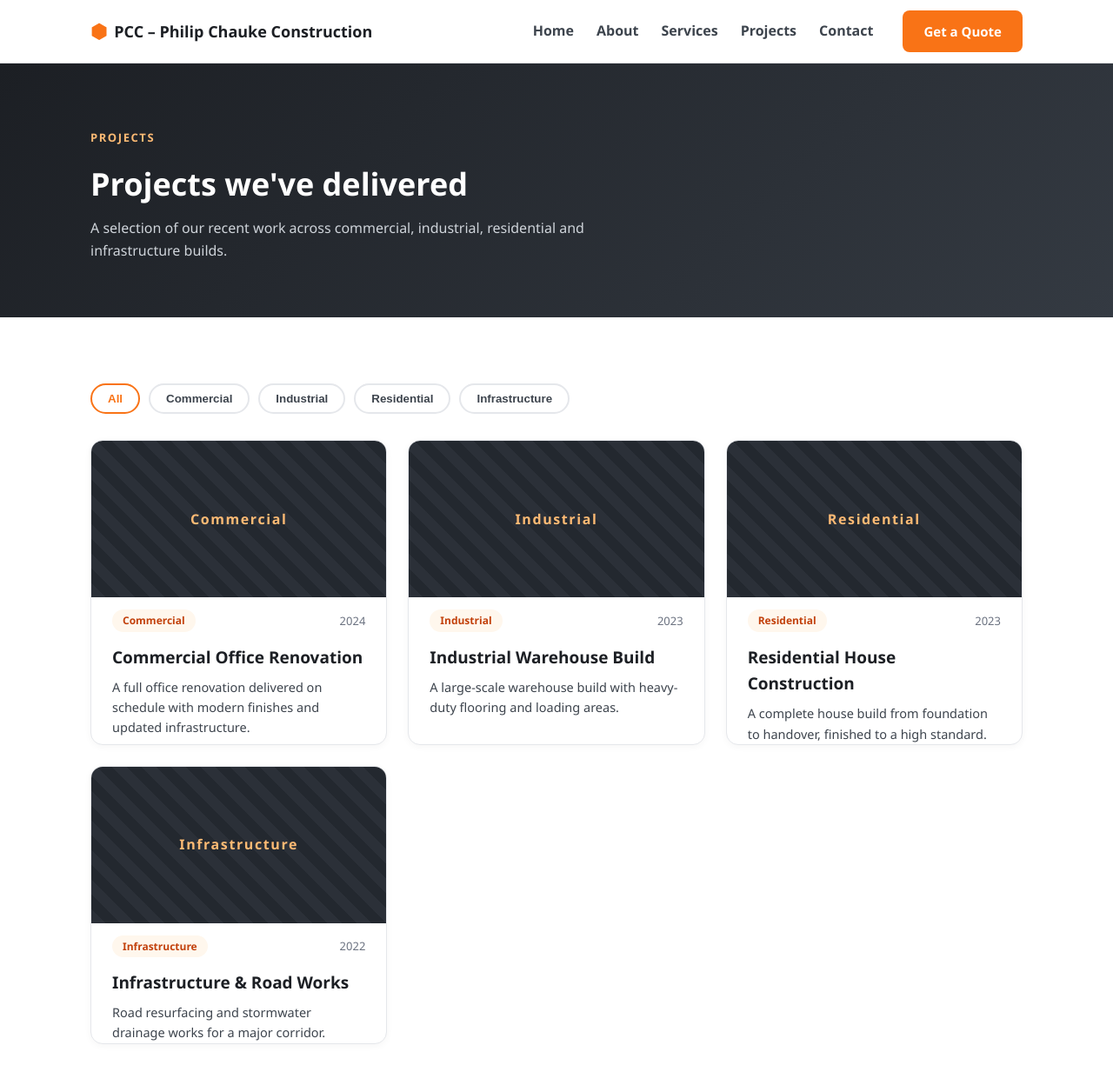
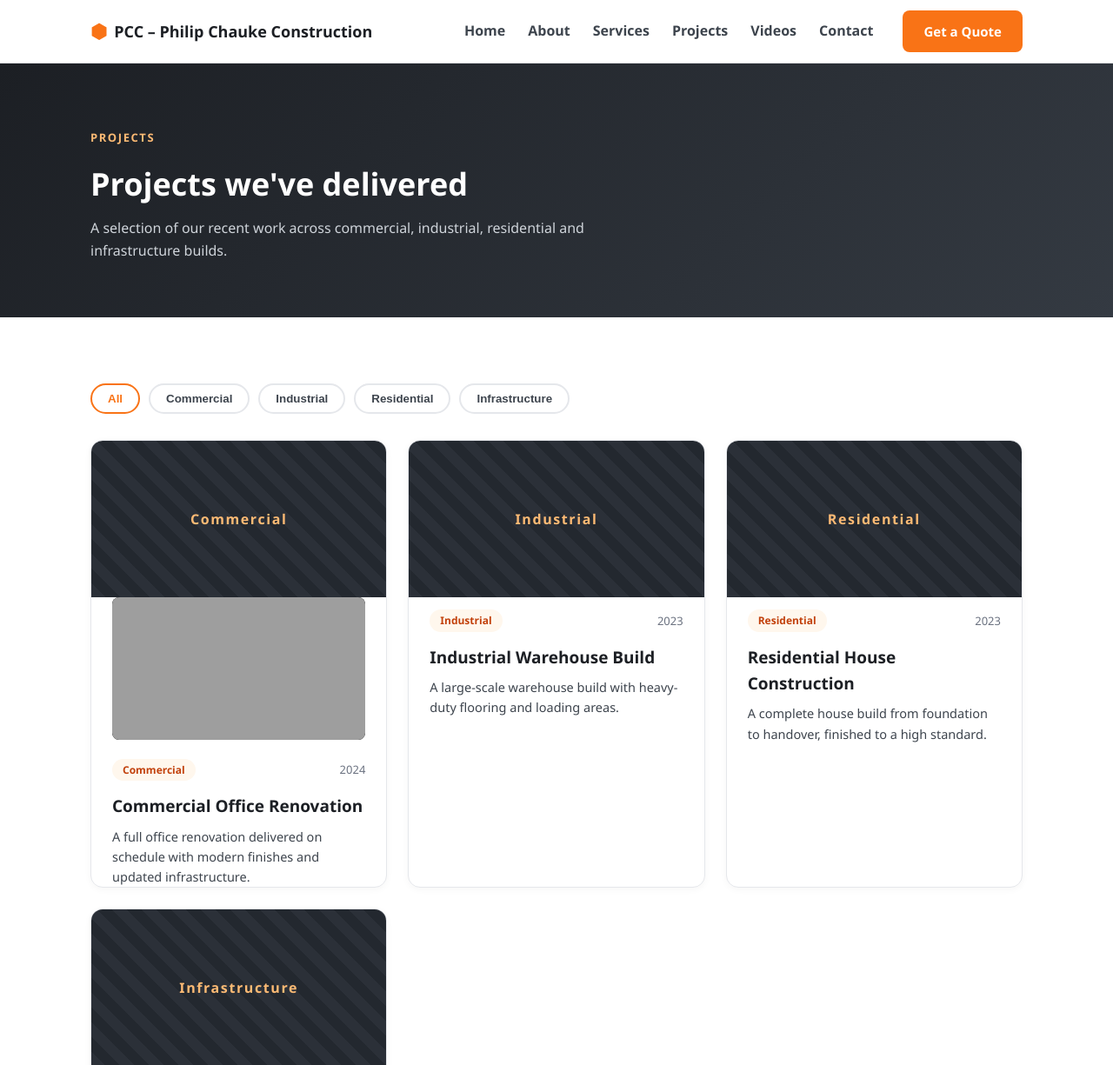
Before and after one commit to siphamandlamalinga44-dev/pcc-construction, a Node server app: page /projects in a window 1280 px wide. Shown: the top 1225 px of the page at 87% size. Run offline with Node 20, Linux system fonts and the light colour scheme; grey boxes are pictures that could not be loaded.

Commit message:
Add video support: project video field, public /videos page, admin videos CRUD, upload helper, video CSS

```diff
--- a/data/content.json
+++ b/data/content.json
@@ -123,7 +123,8 @@
       "category": "Commercial",
       "date": "2024",
       "description": "A full office renovation delivered on schedule with modern finishes and updated infrastructure.",
-      "image": ""
+      "image": "",
+      "video": "https://www.youtube.com/watch?v=dQw4w9WgXcQ"
     },
     {
       "id": "8def87a7-150c-426e-b56b-2a500ca87d4e",
@@ -157,5 +158,13 @@
   "footer": {
     "text": "PCC – Philip Chauke Construction — trusted building, renovation and maintenance services across Gauteng.",
     "copyright": "© 2026 PCC – Philip Chauke Construction. All rights reserved."
-  }
+  },
+  "videos": [
+    {
+      "id": "ac1a0267-34b2-4c23-a62a-bc2e34a0d547",
+      "title": "Build Timelapse",
+      "description": "A short timelapse of a commercial build from foundation to handover.",
+      "video": "https://www.youtube.com/watch?v=dQw4w9WgXcQ"
+    }
+  ]
 }
--- a/public/css/style.css
+++ b/public/css/style.css
@@ -274,3 +274,24 @@ a { text-decoration: none; color: inherit; }
   .section { padding: 52px 0; }
   .page-hero h1 { font-size: 26px; }
 }
+
+/* ============ Videos ============ */
+.grid-2 { display: grid; grid-template-columns: 1fr 1fr; gap: 24px; }
+.video-embed {
+  position: relative; width: 100%; background: #000;
+  border-radius: 10px; overflow: hidden; line-height: 0;
+}
+.video-embed iframe, .video-embed video {
+  width: 100%; height: 100%; aspect-ratio: 16 / 9;
+  border: 0; display: block;
+}
+.video-card { padding: 0; overflow: hidden; }
+.video-card .video-embed { border-radius: 0; }
+.video-card h3 { margin: 16px 24px 8px; padding: 0 24px; }
+.video-card p { padding: 0 24px 24px; }
+.project-video { padding: 0 24px 8px; }
+.project-video .video-embed { border-radius: 8px; }
+
+@media (max-width: 900px) {
+  .grid-2 { grid-template-columns: 1fr; }
+}
--- a/server.js
+++ b/server.js
@@ -133,7 +133,8 @@ function defaultContent() {
         date: '2024',
         description:
           'A five-storey office development delivered on schedule with energy-efficient glazing and modern interiors.',
-        image: ''
+        image: '',
+        video: ''
       },
       {
         id: newId(),
@@ -142,7 +143,8 @@ function defaultContent() {
         date: '2023',
         description:
           'A 12,000 m² distribution warehouse with heavy-duty flooring and automated loading bays.',
-        image: ''
+        image: '',
+        video: ''
       },
       {
         id: newId(),
@@ -151,7 +153,8 @@ function defaultContent() {
         date: '2023',
         description:
           'A 48-unit secure estate with finishes and landscaping completed to a high standard.',
-        image: ''
+        image: '',
+        video: ''
       },
       {
         id: newId(),
@@ -160,7 +163,16 @@ function defaultContent() {
         date: '2022',
         description:
           'Dual-lane road resurfacing and stormwater drainage for a major municipal corridor.',
-        image: ''
+        image: '',
+        video: ''
+      }
+    ],
+    videos: [
+      {
+        id: newId(),
+        title: 'Sample Project Video',
+        description: 'This is a sample video entry - replace it with your own videos in the admin panel.',
+        video: 'https://www.youtube.com/watch?v=dQw4w9WgXcQ'
       }
     ],
     contact: {
@@ -170,8 +182,8 @@ function defaultContent() {
     },
     footer: {
       text:
-        'Granite Peak Construction — trusted builders for commercial, residential, industrial and infrastructure projects.',
-      copyright: '© 2026 Granite Peak Construction. All rights reserved.'
+        'PCC – Philip Chauke Construction — trusted building, renovation and maintenance services across Gauteng.',
+      copyright: '© 2026 PCC – Philip Chauke Construction. All rights reserved.'
     }
   };
 }
@@ -183,15 +195,20 @@ if (!content) {
   content = defaultContent();
   saveJSON(CONTENT_FILE, content);
 }
+if (!Array.isArray(content.videos)) content.videos = [];
 let messages = loadJSON(MESSAGES_FILE, []);
 
 let admin = loadJSON(ADMIN_FILE, null);
 if (!admin) {
   const salt = crypto.randomBytes(16).toString('hex');
-  const generated = crypto.randomBytes(12).toString('base64url');
-  admin = { salt, hash: hashPassword(generated, salt) };
+  const initialPassword = process.env.ADMIN_PASSWORD || crypto.randomBytes(12).toString('base64url');
+  admin = { salt, hash: hashPassword(initialPassword, salt) };
   saveJSON(ADMIN_FILE, admin);
-  console.log('[admin] Admin account created. Password: ' + generated);
+  if (process.env.ADMIN_PASSWORD) {
+    console.log('[admin] Admin account created from ADMIN_PASSWORD env var.');
+  } else {
+    console.log('[admin] Admin account created. Password: ' + initialPassword);
+  }
 }
 
 // ------------------------------------------------------------- email notifications
@@ -315,6 +332,7 @@ app.get('/', (req, res) => render(res, 'home', { title: 'Home' }));
 app.get('/about', (req, res) => render(res, 'about', { title: 'About Us' }));
 app.get('/services', (req, res) => render(res, 'services', { title: 'Services' }));
 app.get('/projects', (req, res) => render(res, 'projects', { title: 'Projects' }));
+app.get('/videos', (req, res) => render(res, 'videos', { title: 'Videos' }));
 
 app.get('/contact', (req, res) =>
   render(res, 'contact', { title: 'Contact Us', sent: req.query.sent === '1' })
@@ -467,7 +485,7 @@ app.get('/admin/projects', requireAdmin, (req, res) => {
 });
 
 app.post('/admin/projects/save', requireAdmin, (req, res) => {
-  const { id, title, category, date, description, image } = req.body;
+  const { id, title, category, date, description, image, video } = req.body;
   if (!title || !description) {
     flash(req, 'error', 'Project title and description are required.');
     return res.redirect('/admin/projects');
@@ -479,6 +497,7 @@ app.post('/admin/projects/save', requireAdmin, (req, res) => {
     p.date = date || p.date;
     p.description = description;
     if (image) p.image = image;
+    if (video) p.video = video;
   } else {
     content.projects.push({
       id: newId(),
@@ -486,7 +505,8 @@ app.post('/admin/projects/save', requireAdmin, (req, res) => {
       category: category || 'General',
       date: date || new Date().getFullYear().toString(),
       description,
-      image: image || ''
+      image: image || '',
+      video: video || ''
     });
   }
   saveJSON(CONTENT_FILE, content);
@@ -499,6 +519,37 @@ app.post('/admin/projects/delete', requireAdmin, (req, res) => {
   saveJSON(CONTENT_FILE, content);
   flash(req, 'success', 'Project deleted.');
   res.redirect('/admin/projects');
+});
+
+// ------------------------------------------------------------- admin: videos
+app.get('/admin/videos', requireAdmin, (req, res) => {
+  res.render('admin/videos', { title: 'Manage Videos', videos: content.videos });
+});
+
+app.post('/admin/videos/save', requireAdmin, (req, res) => {
+  const { id, title, description, video } = req.body;
+  if (!title || !video) {
+    flash(req, 'error', 'Video title and a video link/upload are required.');
+    return res.redirect('/admin/videos');
+  }
+  if (id && content.videos.some((v) => v.id === id)) {
+    const v = content.videos.find((v) => v.id === id);
+    v.title = title;
+    v.description = description || v.description;
+    if (video) v.video = video;
+  } else {
+    content.videos.push({ id: newId(), title, description: description || '', video });
+  }
+  saveJSON(CONTENT_FILE, content);
+  flash(req, 'success', 'Video saved.');
+  res.redirect('/admin/videos');
+});
+
+app.post('/admin/videos/delete', requireAdmin, (req, res) => {
+  content.videos = content.videos.filter((v) => v.id !== req.body.id);
+  saveJSON(CONTENT_FILE, content);
+  flash(req, 'success', 'Video deleted.');
+  res.redirect('/admin/videos');
 });
 
 // ------------------------------------------------------------- admin: messages
--- a/views/admin/_head.ejs
+++ b/views/admin/_head.ejs
@@ -15,6 +15,7 @@
         <a href="/admin/content" class="<%= title === 'Edit Website Text' ? 'active' : '' %>">Website Text</a>
         <a href="/admin/services" class="<%= title === 'Manage Services' ? 'active' : '' %>">Services</a>
         <a href="/admin/projects" class="<%= title === 'Manage Projects' ? 'active' : '' %>">Projects</a>
+        <a href="/admin/videos" class="<%= title === 'Manage Videos' ? 'active' : '' %>">Videos</a>
         <a href="/admin/messages" class="<%= title === 'Contact Messages' ? 'active' : '' %>">Messages <% if (typeof counts !== 'undefined' && counts.messages) { %><span class="badge"><%= counts.messages %></span><% } %></a>
         <a href="/admin/password" class="<%= title === 'Change Admin Password' ? 'active' : '' %>">Password</a>
         <a href="/" target="_blank">View site ↗</a>
--- a/views/partials/head.ejs
+++ b/views/partials/head.ejs
@@ -18,6 +18,7 @@
         <a href="/about">About</a>
         <a href="/services">Services</a>
         <a href="/projects">Projects</a>
+        <a href="/videos">Videos</a>
         <a href="/contact">Contact</a>
       </nav>
       <a class="btn btn-primary header-cta" href="/contact">Get a Quote</a>
--- /dev/null
+++ b/views/partials/video.ejs
@@ -0,0 +1,32 @@
+<%
+  // Renders the right player for a video field.
+  // Supports: YouTube (watch/youtu.be/shorts/embed), Vimeo, direct .mp4 files,
+  // and falls back to a plain link for anything else.
+  const v = (video || '').trim();
+  if (!v) {
+%>
+<% } else {
+      const yt = v.match(/(?:youtube\.com\/(?:watch\?v=|embed\/|shorts\/|v\/)|youtu\.be\/)([\w-]{11})/);
+      const vimeo = v.match(/vimeo\.com\/(?:video\/|channels\/[\w]+\/|groups\/[\w]+\/videos\/)?(\d+)/);
+      if (yt) { %>
+        <div class="video-embed">
+          <iframe src="https://www.youtube.com/embed/<%= yt[1] %>" title="Video" frameborder="0" allow="accelerometer; autoplay; clipboard-write; encrypted-media; gyroscope; picture-in-picture" allowfullscreen></iframe>
+        </div>
+      <% } else if (vimeo) { %>
+        <div class="video-embed">
+          <iframe src="https://player.vimeo.com/video/<%= vimeo[1] %>" title="Video" frameborder="0" allow="autoplay; fullscreen; picture-in-picture" allowfullscreen></iframe>
+        </div>
+      <% } else if (/\.(mp4|webm|ogg)$/i.test(v)) { %>
+        <div class="video-embed">
+          <video controls preload="metadata" width="100%">
+            <source src="<%= v %>" type="video/mp4">
+            Your browser does not support the video tag.
+          </video>
+        </div>
+      <% } else { %>
+        <div class="video-embed">
+          <a class="btn btn-primary" href="<%= v %>" target="_blank" rel="noopener">Watch video</a>
+        </div>
+      <% }
+}
+%>
--- a/views/projects.ejs
+++ b/views/projects.ejs
@@ -24,10 +24,17 @@
           <div class="project-thumb">
             <% if (p.image) { %>
               <img src="<%= p.image %>" alt="<%= p.title %>">
+            <% } else if (p.video) { %>
+              <div class="thumb-placeholder"><span><%= p.category %></span></div>
             <% } else { %>
               <div class="thumb-placeholder"><span><%= p.category %></span></div>
             <% } %>
           </div>
+          <% if (p.video) { %>
+            <div class="project-video">
+              <%- include('partials/video', { video: p.video }) %>
+            </div>
+          <% } %>
           <div class="project-meta"><span class="tag"><%= p.category %></span><span><%= p.date %></span></div>
           <h3><%= p.title %></h3>
           <p><%= p.description %></p>
```
Also changed, not shown: public/js/admin.js (+9 -4 lines), views/admin/projects.ejs (+9 -3 lines), views/admin/videos.ejs (added, +60 -0 lines), views/videos.ejs (added, +28 -0 lines).
